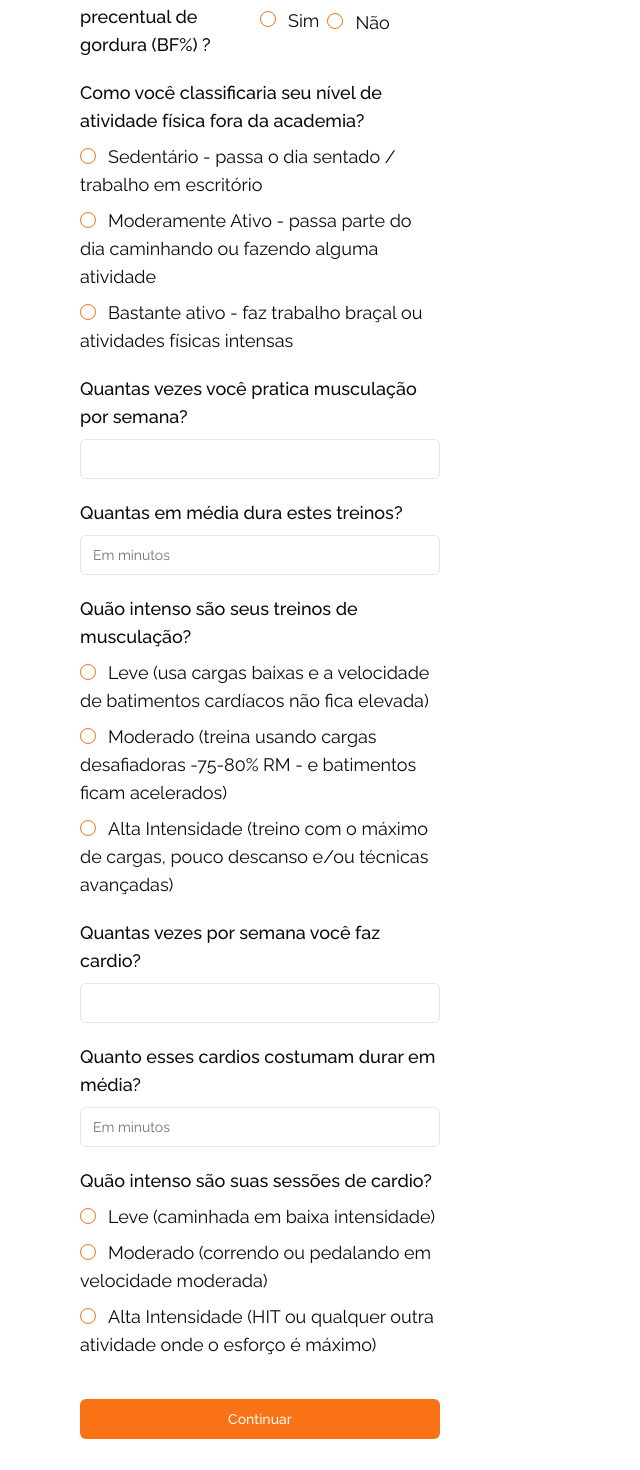
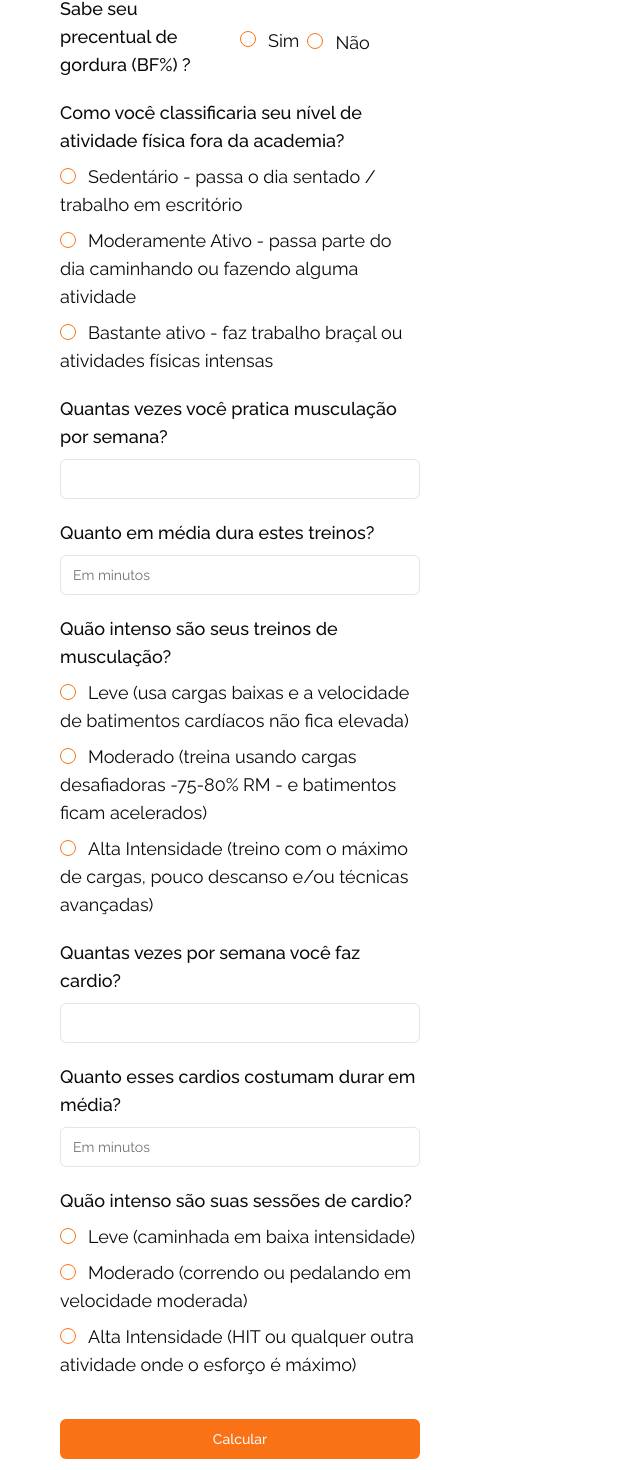
Before and after one commit to itpaulin/ai-diet-calculator, a Next.js app: page /metricas in a window 1280 px wide. Shown: the part 405-1875 px from the top of the page, without its empty margins (0-640 px from the left). Built offline with nearby package versions, Linux system fonts and the light colour scheme; a web font is replaced by a local one.

Commit message:
feat: form tdee finished

```diff
--- a/src/app/metricas/components/tdee.tsx
+++ b/src/app/metricas/components/tdee.tsx
@@ -137,7 +137,6 @@ export const Tdee = ({ setHasTdee, setPayload }: TdeeProps) => {
 
   const onSubmit = (values: z.infer<typeof tdeeSchema>) => {
     setPayload(values)
-    setHasTdee(true)
     setOutput(JSON.stringify(values, null, 2))
   }
   return (
@@ -145,7 +144,7 @@ export const Tdee = ({ setHasTdee, setPayload }: TdeeProps) => {
       <Form {...form}>
         <form
           onSubmit={form.handleSubmit(onSubmit)}
-          className=' grid grid-rows-2 items-center gap-4 pl-10 '
+          className=' grid grid-rows-2 items-center gap-4 p-5 '
         >
           <FormField
             control={form.control}
@@ -327,7 +326,7 @@ export const Tdee = ({ setHasTdee, setPayload }: TdeeProps) => {
             name='workoutTime'
             render={({ field }) => (
               <FormItem className='flex flex-col'>
-                <FormLabel> Quantas em média dura estes treinos? </FormLabel>
+                <FormLabel> Quanto em média dura estes treinos? </FormLabel>
                 <FormControl>
                   <Input type={'number'} placeholder='Em minutos' {...field} />
                 </FormControl>
@@ -415,23 +414,26 @@ export const Tdee = ({ setHasTdee, setPayload }: TdeeProps) => {
             )}
           />
 
-          {dailyCaloricBurn && (
-            <div className='w-full rounded-lg bg-sky-100 text-center'>
-              <span className=' text-lg font-semibold'>
-                Sua taxa metabólica basal (TMB/BMR):
-                <Badge className='ml-2 bg-green-500 text-sm hover:bg-green-700'>
-                  {Number(dailyCaloricBurn).toFixed(0)}
-                </Badge>
-              </span>
-            </div>
-          )}
-
           <Button type='submit' className='mt-6'>
-            Continuar
+            Calcular
           </Button>
         </form>
       </Form>
-      <pre>{output}</pre>
+      {dailyCaloricBurn && (
+        <div className='grid gap-2'>
+          <div className='  w-full  rounded-lg  pt-6 text-center'>
+            <span className=' bg-sky-100 text-lg font-semibold'>
+              Sua taxa metabólica basal (TMB/BMR):
+              <Badge className='ml-2 bg-green-500 text-sm hover:bg-green-700'>
+                {Number(dailyCaloricBurn).toFixed(0)}
+              </Badge>
+            </span>
+          </div>
+          <Button className='p-5' onClick={() => setHasTdee(true)}>
+            Próxima etapa
+          </Button>
+        </div>
+      )}
     </>
   )
 }
--- a/src/app/metricas/page.tsx
+++ b/src/app/metricas/page.tsx
@@ -15,11 +15,11 @@ function Metricas() {
   const onTabChange = (value: string) => {
     setTab(value)
   }
-  // useEffect(() => {
-  //   if (hasTdee === true) {
-  //     onTabChange('objective')
-  //   }
-  // }, [hasTdee])
+  useEffect(() => {
+    if (hasTdee === true) {
+      onTabChange('objective')
+    }
+  }, [hasTdee])
 
   return (
     <>
```
